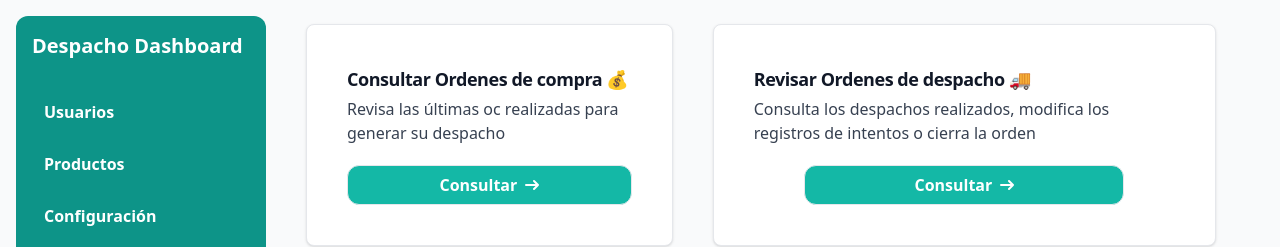
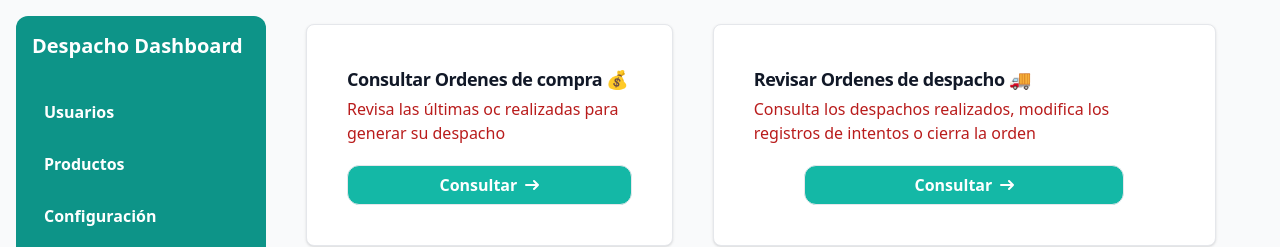
Before and after one commit to rbrandenberg-art/frontend-DEVOPS, a React (Vite) app: page / in a window 1280 px wide. Shown: the top 247 px of the page. Built offline with nearby package versions, Linux system fonts and the light colour scheme.

Commit message:
algo se cambio a rojo

```diff
--- a/src/componentes/CrudAdmin/CardComponent.jsx
+++ b/src/componentes/CrudAdmin/CardComponent.jsx
@@ -8,7 +8,7 @@ export const CardComponent = ({ title, description, buttonText, onClick }) => {
           {title}
         </h5>
       </a>
-      <p className="mb-5 font-normal text-gray-700 dark:text-gray-400">
+      <p className="mb-5 font-normal text-red-700 dark:text-gray-400">
         {description}
       </p>
       <div className="flex justify-center">
```
